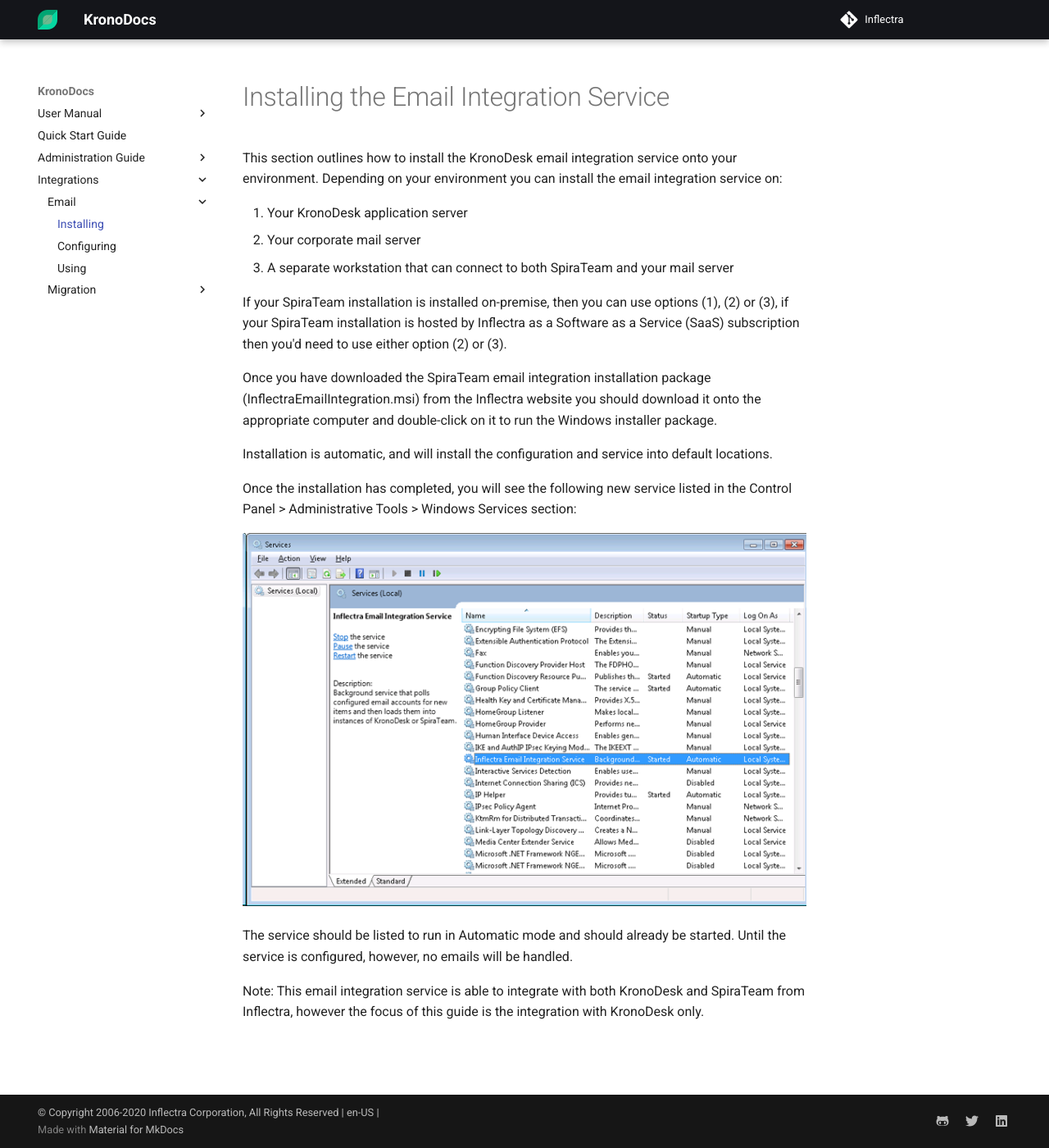
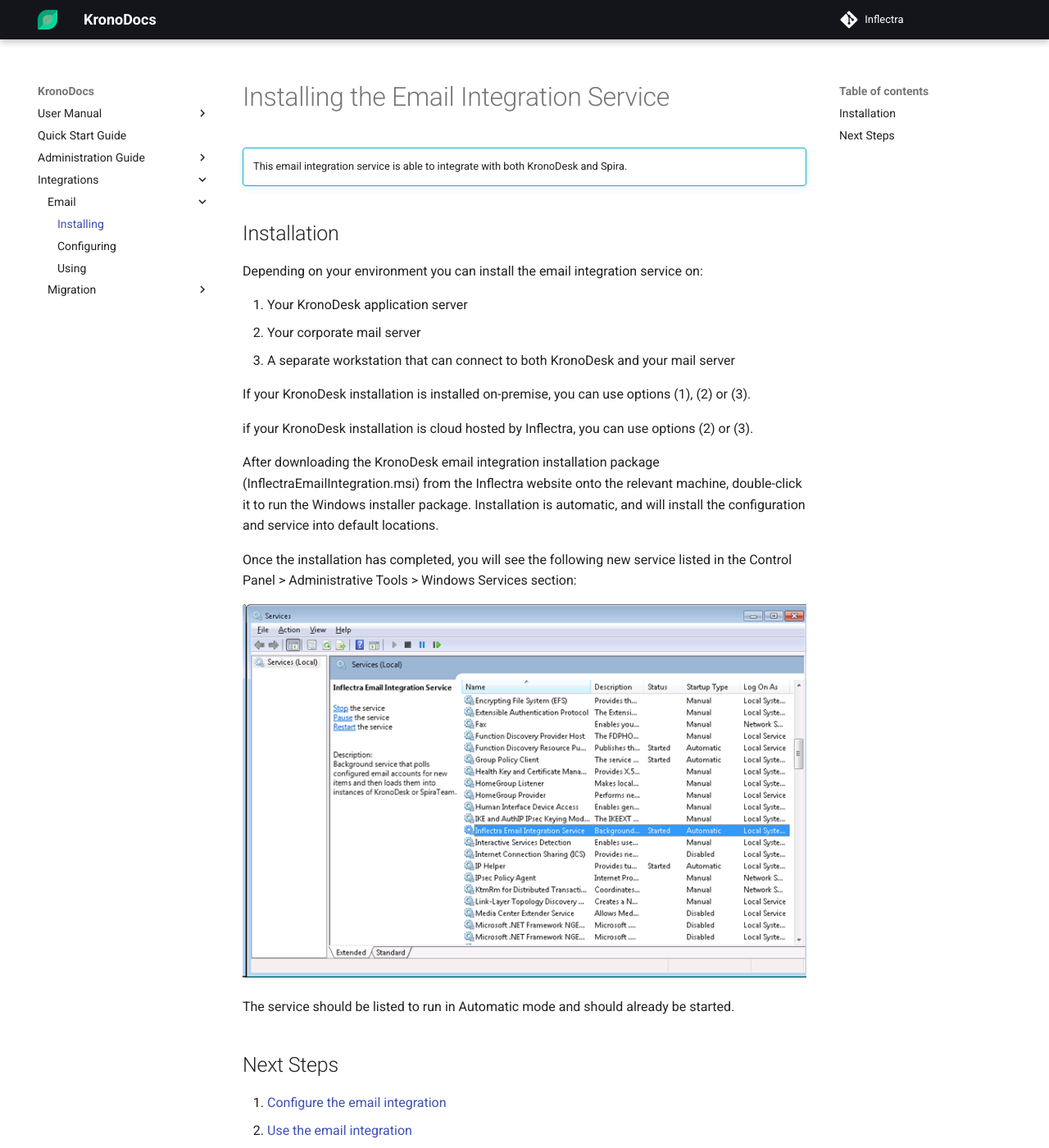
Before and after one commit to Inflectra/kronodesk-documentation, an MkDocs documentation site: the page built from docs/Email-Integration-Guide/Installing-the-Email-Integration-Service.md, in a window 1280 px wide and 1400 px high. Shown: the whole window at 82% size. Built offline with MkDocs 1.6.1 and Material for MkDocs 9.7.7, drawn with Linux system fonts in a browser that asks for light colours; old or Windows-style settings are respelled for this version of MkDocs.

Commit message:
fixes typos and styling for the email importer

```diff
--- a/docs/Email-Integration-Guide/Installing-the-Email-Integration-Service.md
+++ b/docs/Email-Integration-Guide/Installing-the-Email-Integration-Service.md
@@ -1,21 +1,28 @@
 # Installing the Email Integration Service
 
-This section outlines how to install the KronoDesk email integration service onto your environment. Depending on your environment  you can install the email integration service on:
+!!! info ""
+    This email integration service is able to integrate with both KronoDesk and Spira.
+
+## Installation
+Depending on your environment you can install the email integration service on:
 
 1. Your KronoDesk application server
-1. Your corporate mail server
-1. A separate workstation that can connect to both SpiraTeam and your mail server
+2. Your corporate mail server
+3. A separate workstation that can connect to both KronoDesk and your mail server
 
-If your SpiraTeam installation is installed on-premise, then you can use options (1), (2) or (3), if your SpiraTeam installation is hosted by Inflectra as a Software as a Service (SaaS) subscription then you'd need to use either option (2) or (3).
+If your KronoDesk installation is installed on-premise, you can use options (1), (2) or (3).
 
-Once you have downloaded the SpiraTeam email integration installation package (InflectraEmailIntegration.msi) from the Inflectra website you should download it onto the appropriate computer and double-click on it to run the Windows installer package.
+if your KronoDesk installation is cloud hosted by Inflectra, you can use options (2) or (3).
 
-Installation is automatic, and will install the configuration and service into default locations.
+After downloading the KronoDesk email integration installation package (InflectraEmailIntegration.msi) from the Inflectra website onto the relevant machine, double-click it to run the Windows installer package. Installation is automatic, and will install the configuration and service into default locations.
 
-Once the installation has completed, you will see the following new service listed in the Control Panel \> Administrative Tools \> Windows Services section:
+Once the installation has completed, you will see the following new service listed in the Control Panel > Administrative Tools > Windows Services section:
 
 ![](img/install_1.png)
 
-The service should be listed to run in Automatic mode and should already be started. Until the service is configured, however, no emails will be handled.
+The service should be listed to run in Automatic mode and should already be started.
 
-Note: This email integration service is able to integrate with both KronoDesk and SpiraTeam from Inflectra, however the focus of this guide is the integration with KronoDesk only.
+
+## Next Steps
+1. [Configure the email integration](./Configuring-the-Email-Integration-Service.md)
+2. [Use the email integration](./Using-the-Email-Integration-Service-with-KronoDesk.md)
```
Also changed, not shown: docs/Email-Integration-Guide/Configuring-the-Email-Integration-Service.md (+31 -31 lines), docs/Email-Integration-Guide/Using-the-Email-Integration-Service-with-KronoDesk.md (+17 -18 lines).
